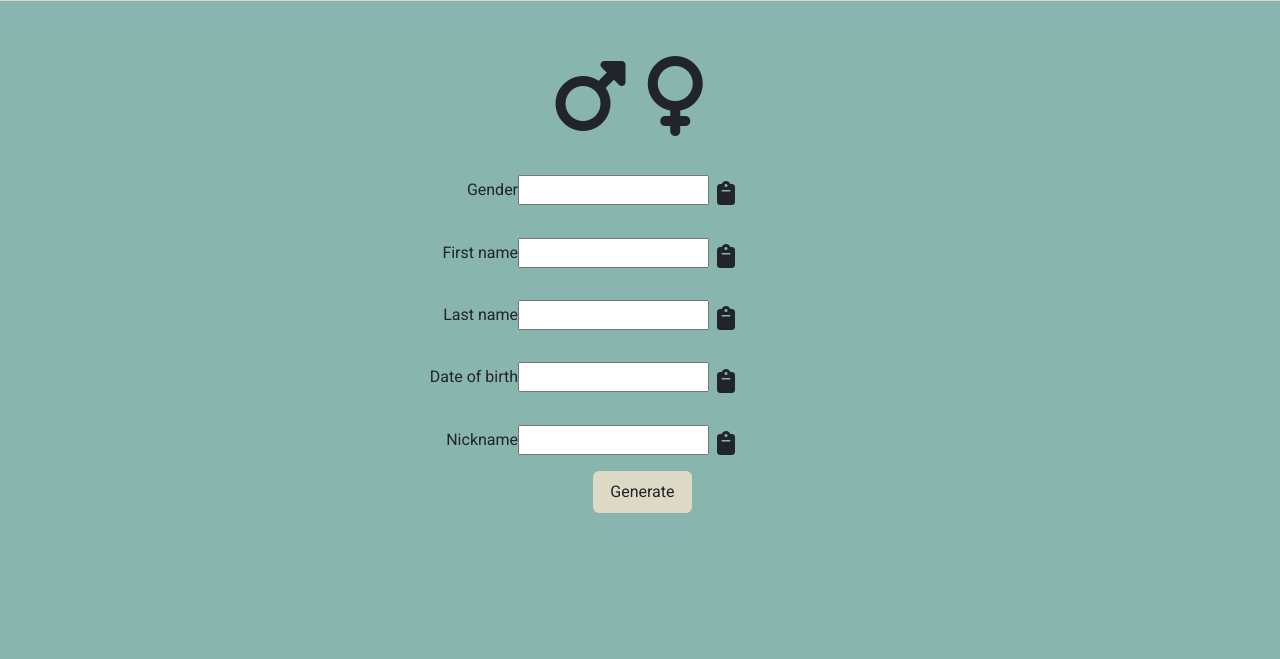
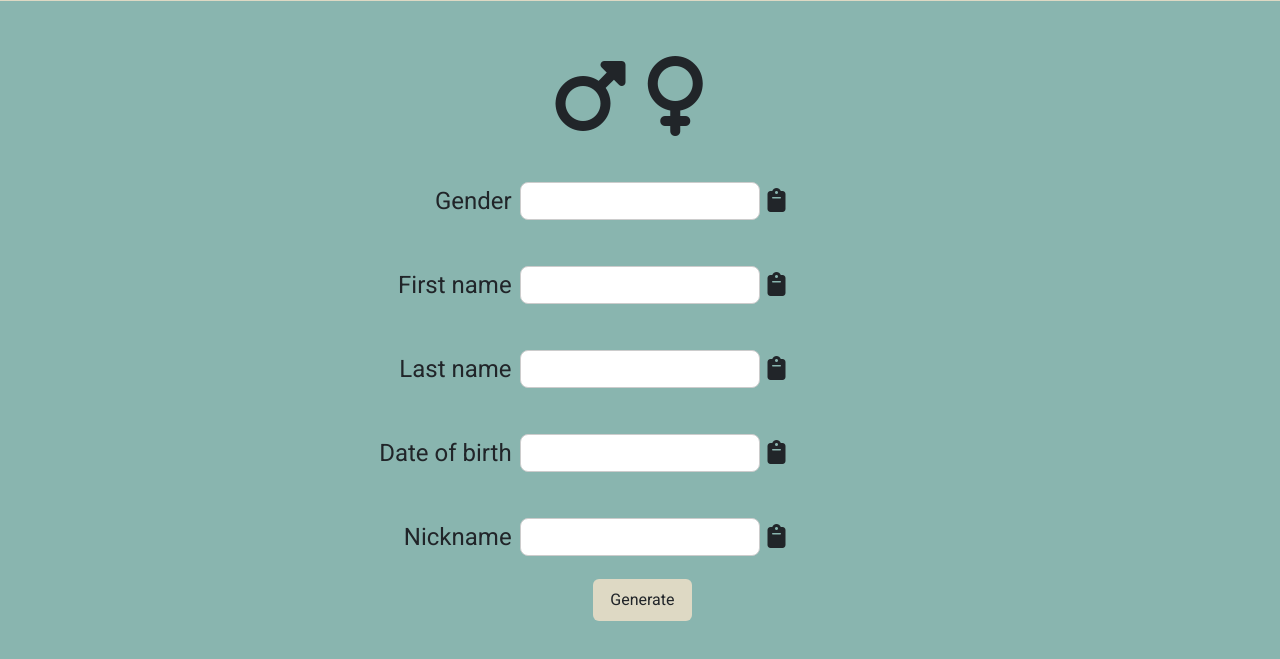
Before and after one commit to adam-lepkowski/generate_me, a Django app: page / in a window 1280 px wide. Shown: the part 449-1108 px from the top of the page. Before the commit the page ends 962 px from the top, so only its background shows below. Run offline with Django 4.2, Linux system fonts and the light colour scheme; some libraries are stand-ins or nearby versions.

Commit message:
Style django form, remove bootstrap form

```diff
--- a/app/static/app/app.css
+++ b/app/static/app/app.css
@@ -59,14 +59,22 @@ body {
     padding: 1rem;
 }
 
-.label {
+.form-row label {
     font-size: 1.5rem;
-    padding: 0.6rem 0.5rem 0 0;
+    padding: 0.5rem 0.5rem 0.5rem 0;
+}
+
+.form-row input {
+    border-radius: 8px;
+    border: 1px solid #ccc;
+    display: block;
+    padding: 0.4rem;
+    width: 15rem;
 }
 
 .clipboard-icon {
     font-size: 1.5rem;
-    padding: 0.4rem 0 0 0.5rem;
+    padding: 0.4rem 0 0.5rem 0.5rem;
 }
 
 .generate-row {
```
